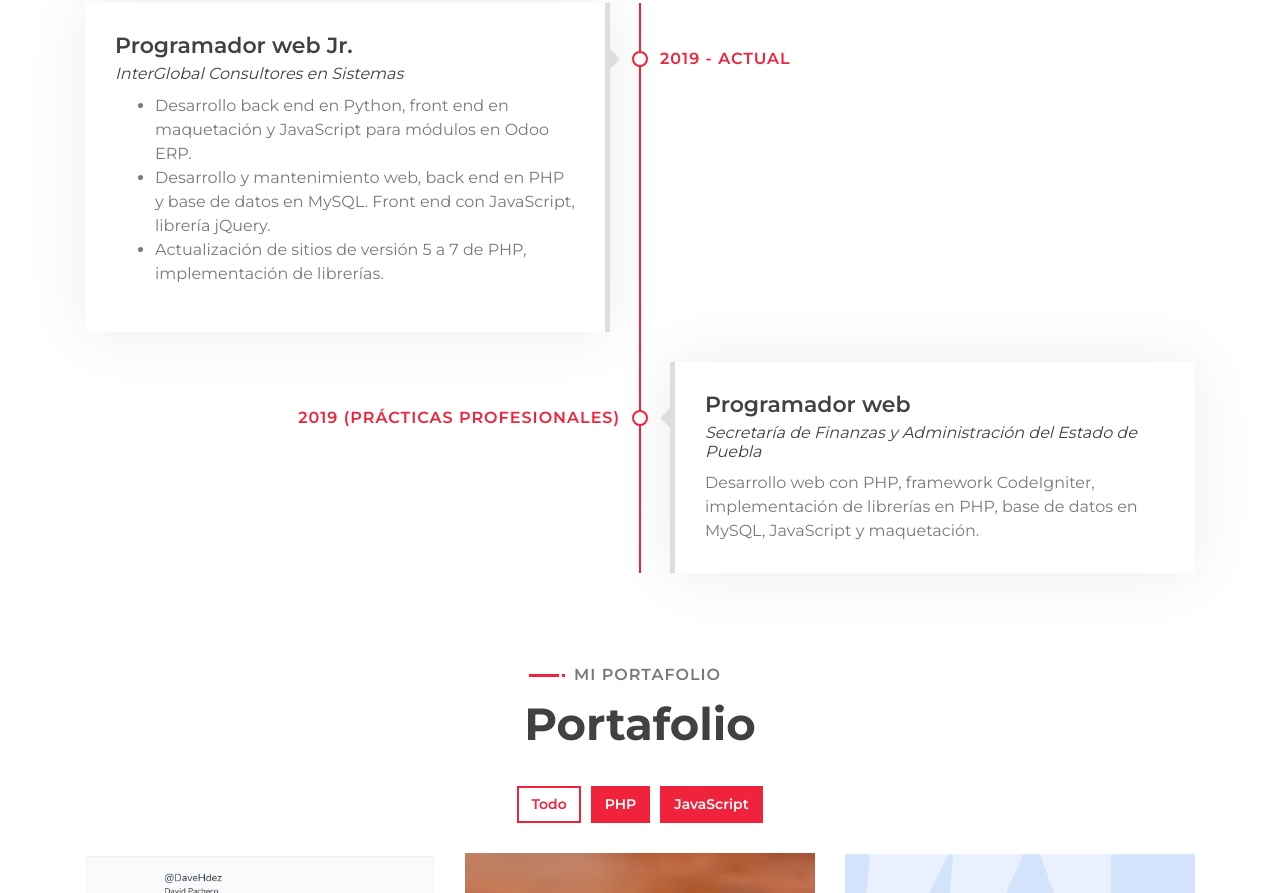
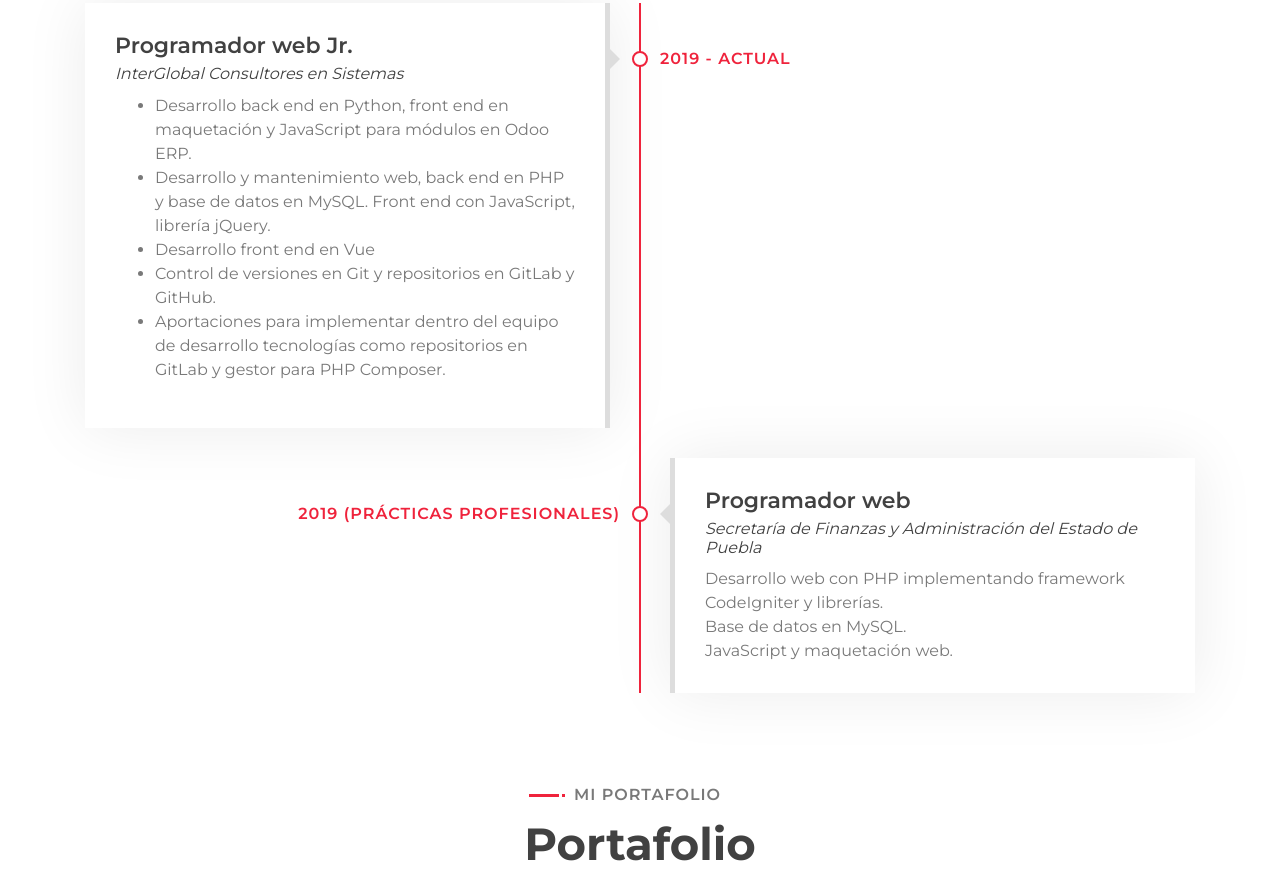
Before and after one commit to David-Hdez/mi-portafolio, a plain HTML site: page index.html in a window 1280 px wide. Shown: the part 2033-2926 px from the top of the page. Drawn offline with nearby package versions, Linux system fonts and the light colour scheme.

Commit message:
Experiencia profesional
Programador web Jr

```diff
--- a/index.html
+++ b/index.html
@@ -221,7 +221,10 @@
                                 Odoo ERP.</li>
                             <li>Desarrollo y mantenimiento web, back end en PHP y base de datos en MySQL. Front end con
                                 JavaScript, librería jQuery.</li>
-                            <li>Actualización de sitios de versión 5 a 7 de PHP, implementación de librerías.</li>
+                            <li>Desarrollo front end en Vue</li>
+                            <li>Control de versiones en Git y repositorios en GitLab y GitHub.</li>
+                            <li>Aportaciones para implementar dentro del equipo de desarrollo tecnologías como
+                                repositorios en GitLab y gestor para PHP Composer.</li>
                         </ul>
                     </div>
                 </div>
@@ -231,8 +234,14 @@
                         <h2>Programador web</h2>
                         <h4>Secretaría de Finanzas y Administración del Estado de Puebla</h4>
                         <p>
-                            Desarrollo web con PHP, framework CodeIgniter, implementación de librerías en PHP, base de
-                            datos en MySQL, JavaScript y maquetación.
+                            Desarrollo web con PHP implementando framework CodeIgniter y librerías.
+                        </p>
+                        <p>
+                            Base de
+                            datos en MySQL.
+                        </p>
+                        <p>
+                            JavaScript y maquetación web.
                         </p>
                     </div>
                 </div>
```
